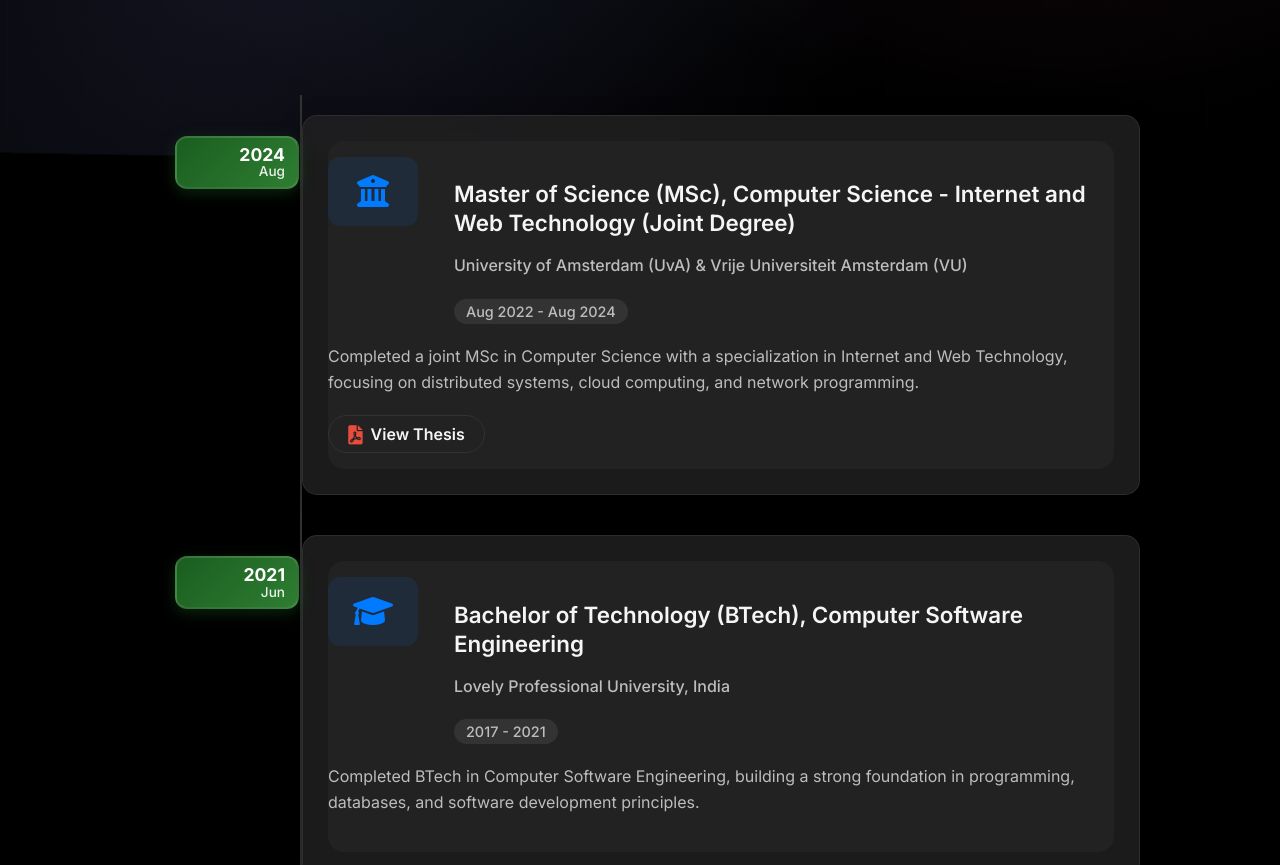
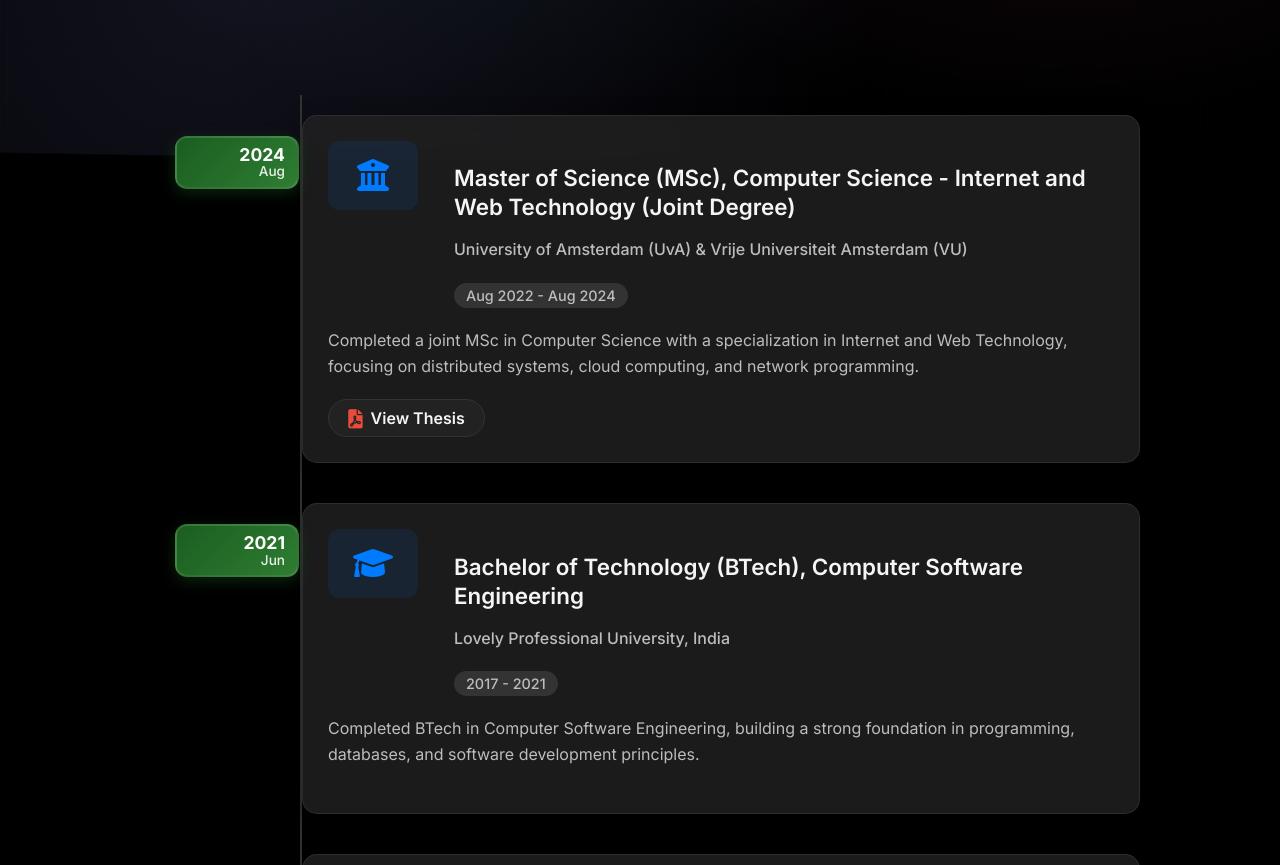
Before and after one commit to Aditya746/self_site, a plain HTML site: page education.html in a window 1280 px wide. Shown: the part 676-1541 px from the top of the page. Drawn offline with nearby package versions, Linux system fonts and the light colour scheme.

Commit message:
new updates d7

```diff
--- a/styles.css
+++ b/styles.css
@@ -495,16 +495,14 @@ html {
 }
 
 .timeline-content {
-  background: #222;
-  border-radius: 1rem;
-  padding: 1rem 1.5rem;
-  color: #f5f5f5;
-  transition: transform 0.2s, background 0.2s;
-}
-
-.timeline-content:hover {
-  transform: translateX(5px);
-  background: #333;
+  /* Completely remove all styling to prevent inner box effect */
+  background: transparent !important;
+  border: none !important;
+  padding: 0 !important;
+  margin: 0 !important;
+  color: #f5f5f5;
+  box-shadow: none !important;
+  border-radius: 0 !important;
 }
 
 .timeline-header {
@@ -841,6 +839,9 @@ input:focus, textarea:focus {
 .thesis-button-container {
   margin-top: 1.2rem;
   text-align: left;
+  background: transparent;
+  border: none;
+  padding: 0;
 }
 .thesis-btn {
   display: inline-flex;
@@ -910,6 +911,7 @@ input:focus, textarea:focus {
   box-shadow: 0 12px 35px rgba(0, 0, 0, 0.5);
   background: rgba(42, 42, 42, 0.9);
   border-color: rgba(68, 68, 68, 0.8);
+  border-left: 3px solid #007bff;
 }
 
 .timeline-date-marker {
@@ -957,15 +959,16 @@ input:focus, textarea:focus {
   border: 2px solid rgba(255, 255, 255, 0.1) !important;
 }
 
-.timeline-content {
-  padding-left: 0;
-}
+/* Timeline content styling unified with timeline-item */
 
 .timeline-header {
   display: flex;
   align-items: flex-start;
   gap: 20px;
   margin-bottom: 20px;
+  background: transparent;
+  border: none;
+  padding: 0;
 }
 
 .timeline-icon {
@@ -986,6 +989,9 @@ input:focus, textarea:focus {
 
 .timeline-info {
   flex: 1;
+  background: transparent;
+  border: none;
+  padding: 0;
 }
 
 .timeline-content h3 {
@@ -1046,6 +1052,9 @@ input:focus, textarea:focus {
   color: #bdbdbd;
   margin-bottom: 20px;
   line-height: 1.6;
+  background: transparent;
+  border: none;
+  padding: 0;
 }
 
 /* Animation Classes */
```
Also changed, not shown: 1 other file.
